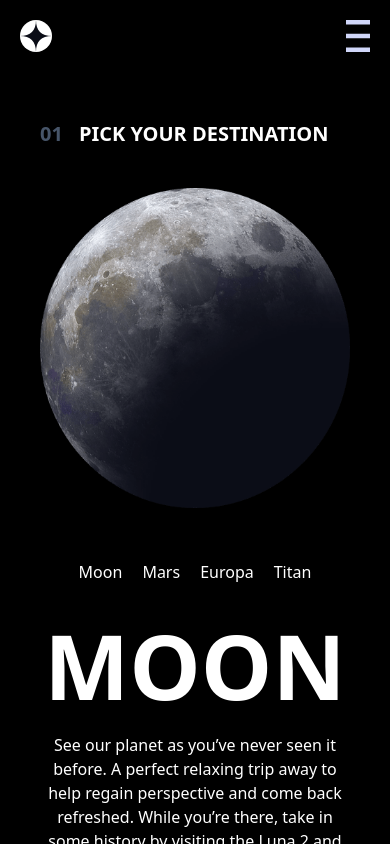
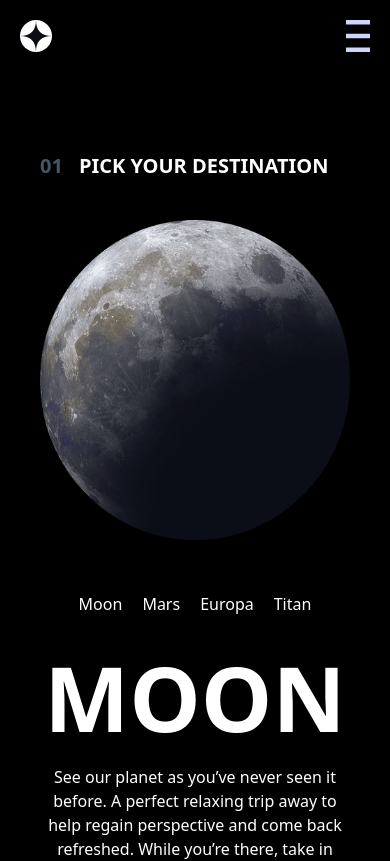
Before and after one commit to oseji/space-tourism-site, a React (Vite) app: page /Destination in a window 390 px wide. Shown: the top 861 px of the page. Built offline with nearby package versions, Linux system fonts and the light colour scheme.

Commit message:
made changes to mobile styling

```diff
--- a/src/Destination.jsx
+++ b/src/Destination.jsx
@@ -15,7 +15,7 @@ const Destination = () => {
 
   return (
     <div className="pageContainer">
-      <div className="imgSection mt-20 lg:mt-0 ">
+      <div className="imgSection mt-10 lg:mt-0 ">
         <div className="imgHeading">
           <span className="text-slate-600">01 </span>
           <h1>pick your destination</h1>
--- a/src/Home.jsx
+++ b/src/Home.jsx
@@ -1,7 +1,7 @@
 const Home = () => {
   return (
     <div className="pageContainer">
-      <div className="textSection mt-28 lg:mt-0 ">
+      <div className="textSection mt-10 lg:mt-0 ">
         <h3 className="smallHeading text-xl text-slate-500">
           so,you want to travel to
         </h3>
--- a/src/Technology.jsx
+++ b/src/Technology.jsx
@@ -10,7 +10,7 @@ const Technology = () => {
   const [techImg, setTechImg] = useState(launchVehicle);
 
   return (
-    <div className="text-white pt-10 px-10 lg:px-0 lg:pl-20 flex flex-col gap-20 lg:gap-0 lg:flex-row lg:justify-between lg:items-center   h-auto lg:h-screen w-screen  bg-black">
+    <div className="text-white py-10 px-10 lg:px-0 lg:pl-20 flex flex-col gap-20 lg:gap-0 lg:flex-row lg:justify-between lg:items-center   h-auto lg:h-screen w-screen  bg-black">
       <div className="textSection mt-20 lg:mt-0">
         <div className="imgHeading">
           <span className="text-slate-600">03 </span>
--- a/src/index.css
+++ b/src/index.css
@@ -1,6 +1,10 @@
 @tailwind base;
 @tailwind components;
 @tailwind utilities;
+
+.app {
+  @apply h-full bg-black;
+}
 
 header {
   @apply flex flex-col md:flex-row md:justify-between md:items-center p-5 md:p-0 md:pl-10 text-white      relative lg:top-5 z-10;
@@ -15,7 +19,7 @@ nav {
 }
 
 .hideNav {
-  @apply -translate-y-120 md:-translate-y-0;
+  @apply -translate-y-120 md:-translate-y-0 h-0 lg:h-auto;
 }
 .showNav {
   @apply translate-y-6 md:translate-y-0;
@@ -35,7 +39,7 @@ nav {
 
 /* HOME */
 .pageContainer {
-  @apply text-white py-10 px-10 lg:py-0 lg:px-20 flex flex-col lg:flex-row lg:justify-between lg:items-center gap-10 lg:gap-0  w-screen    h-screen  bg-black;
+  @apply text-white pb-10 pt-28 px-10 lg:pb-0 lg:pt-0 lg:px-20 flex flex-col lg:flex-row lg:justify-between lg:items-center gap-10 lg:gap-0  w-screen    lg:h-screen bg-black;
 }
 
 .textSection,
```
